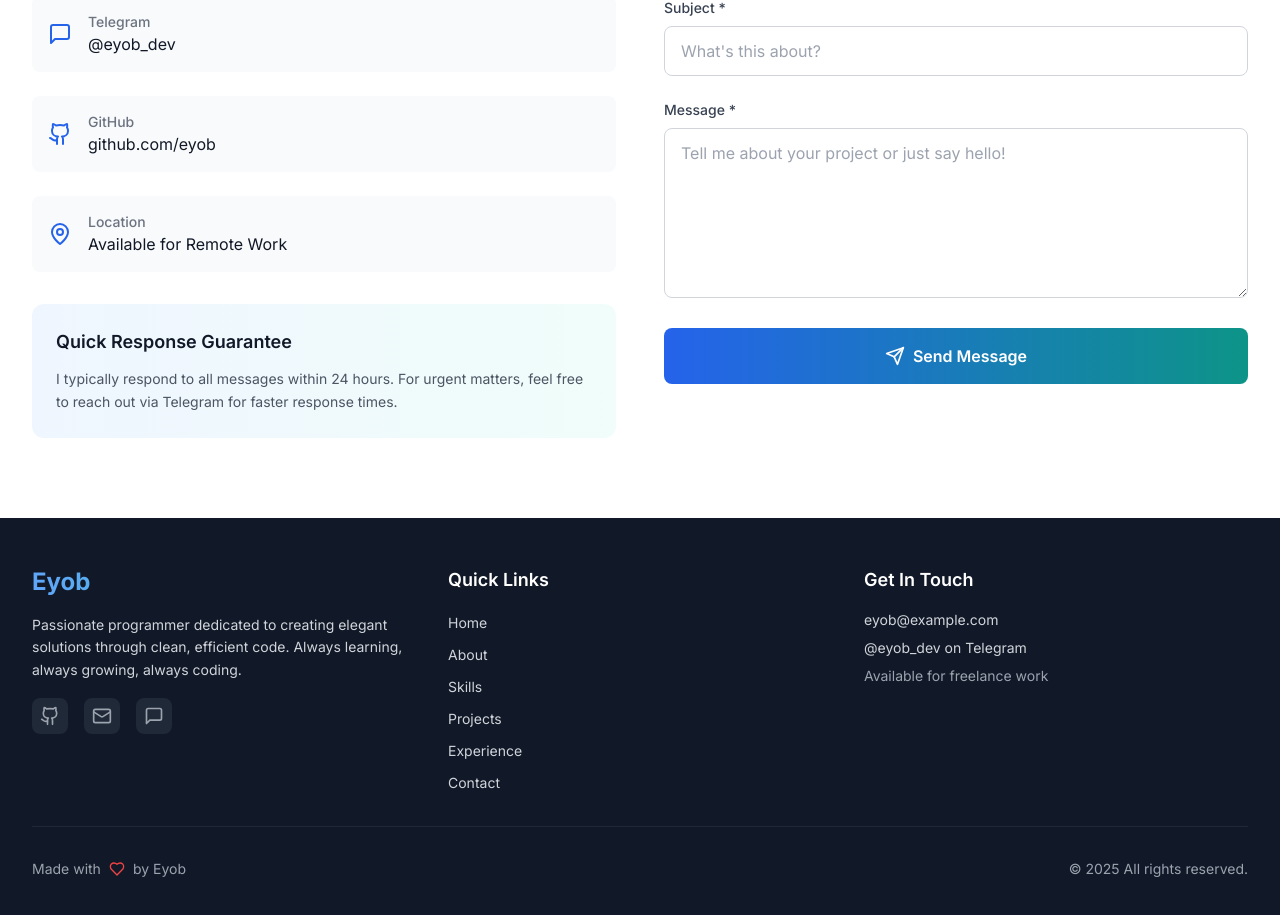
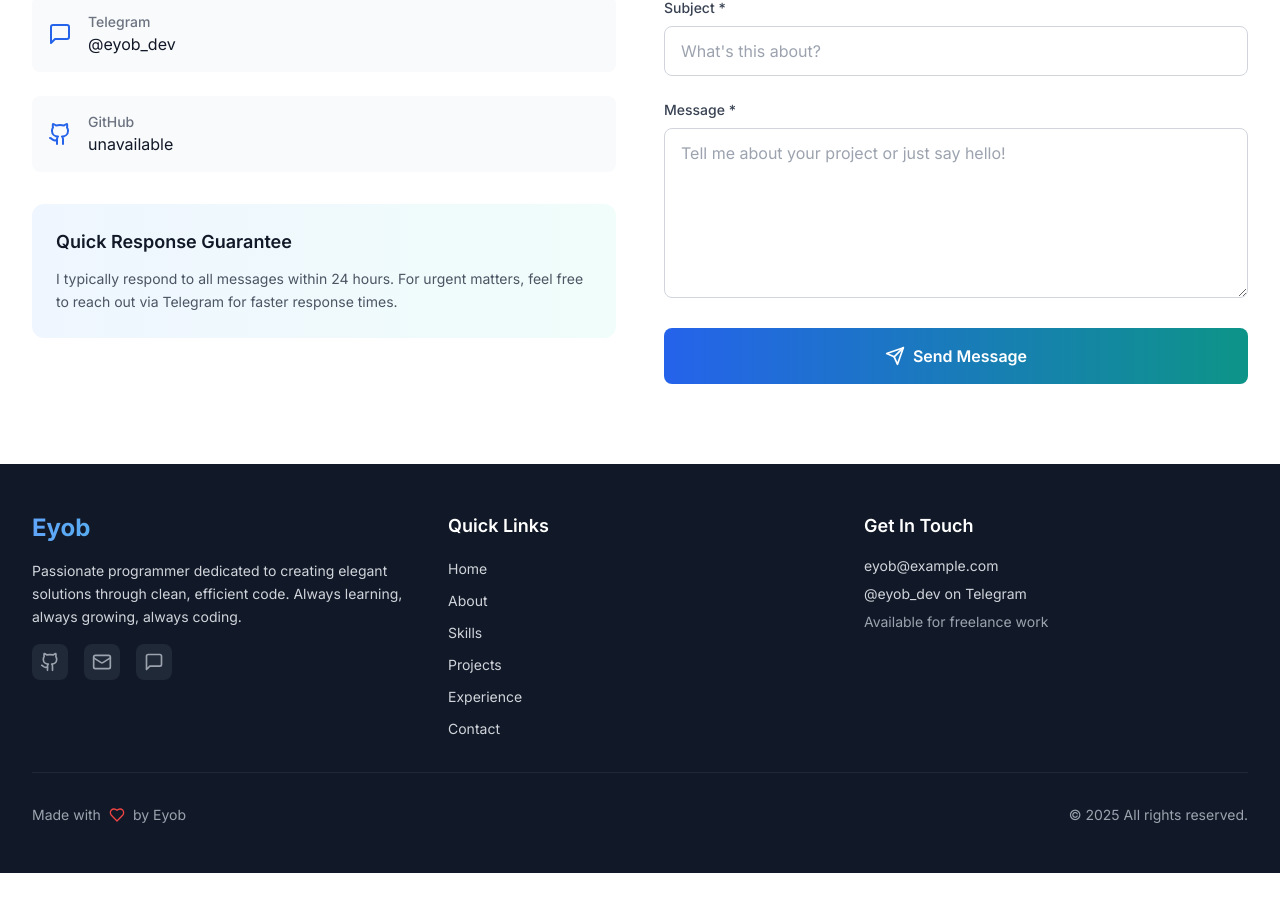
Before and after one commit to Eyob37/New-project, a React (Vite) app: page / in a window 1280 px wide. Shown: the part 6976-7891 px from the top of the page. After the commit the page ends 7849 px from the top, so only its background shows below. Built offline with nearby package versions, Linux system fonts and the light colour scheme.

Commit message:
Update Contact.tsx

```diff
--- a/src/components/Contact.tsx
+++ b/src/components/Contact.tsx
@@ -45,20 +45,15 @@ const Contact: React.FC = () => {
       icon: <MessageSquare className="w-6 h-6" />,
       label: 'Telegram',
       value: '@eyob_dev',
-      link: 'https://t.me/eyob_dev'
+      link: 'https://t.me/Programmer12345678'
     },
     {
       icon: <Github className="w-6 h-6" />,
       label: 'GitHub',
-      value: 'github.com/eyob',
+      value: 'unavailable',
       link: 'https://github.com/eyob'
-    },
-    {
-      icon: <MapPin className="w-6 h-6" />,
-      label: 'Location',
-      value: 'Available for Remote Work',
-      link: null
     }
+
   ];
 
   return (
```
